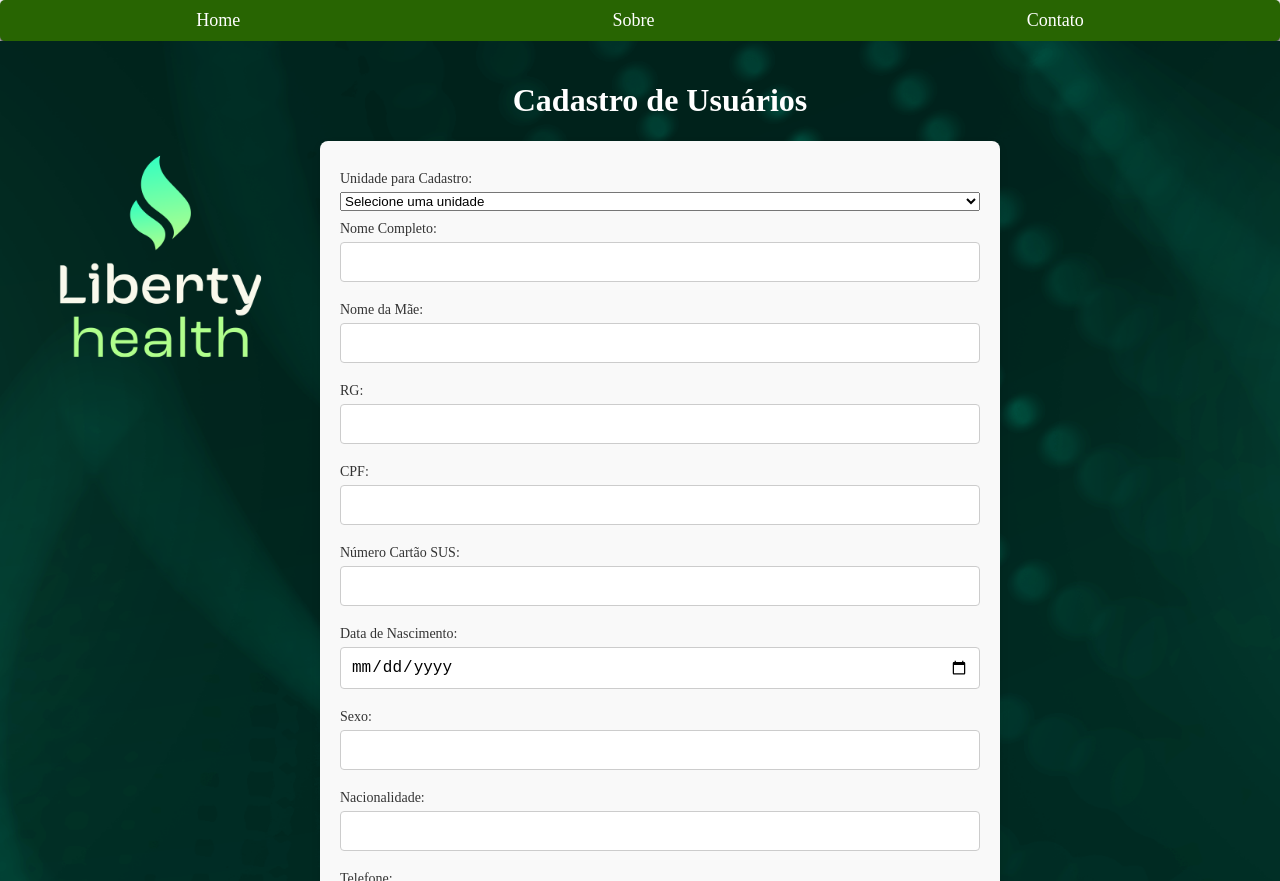
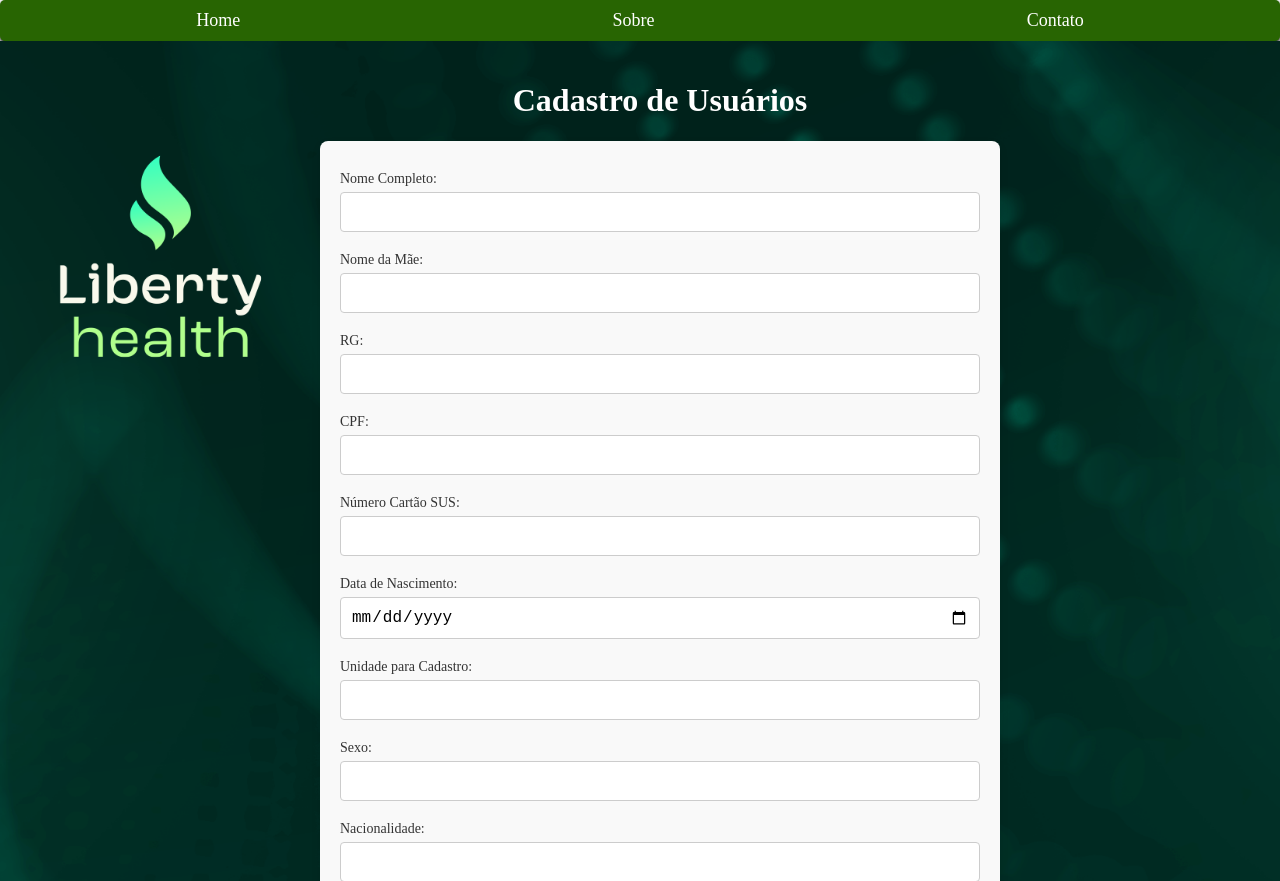
Before and after one commit to BrunoSouzaFarias/login-cadastro, a React (Create React App) app: page / in a window 1280 px wide. Shown: the top 881 px of the page. Built offline with nearby package versions, Linux system fonts and the light colour scheme.

Commit message:
Feat: Criação da exportação do cadastro como CSV

```diff
--- a/package.json
+++ b/package.json
@@ -8,6 +8,7 @@
     "@testing-library/user-event": "^13.5.0",
     "@vercel/speed-insights": "^1.0.12",
     "axios": "^1.7.7",
+    "papaparse": "^5.4.1",
     "react": "^18.3.1",
     "react-dom": "^18.3.1",
     "react-excel-renderer": "^1.1.0",
--- a/src/components/RegistrationForm/RegistrationForm.jsx
+++ b/src/components/RegistrationForm/RegistrationForm.jsx
@@ -1,6 +1,6 @@
-import React, { useState, useEffect } from "react";
+import React, { useState } from "react";
 import axios from "axios";
-import unidades from "../../unidades.json";
+import Papa from "papaparse"; // Importa a biblioteca para geração de CSV
 import "./RegistrationForm.css";
 
 function RegistrationForm() {
@@ -26,87 +26,82 @@ function RegistrationForm() {
     endDate: ""
   });
 
-  const [unidadesList, setUnidadesList] = useState([]);
-
-  useEffect(() => {
-    // Se estiver usando um arquivo JSON estático, você pode carregar diretamente.
-    // Caso contrário, você pode buscar da API.
-    setUnidadesList(unidades); // Para carregar a partir do arquivo JSON
-
-    // Se estiver usando uma API, substitua o código acima pelo seguinte:
-    /*
-    const fetchUnidades = async () => {
-      try {
-        const response = await axios.get("http://localhost:5000/api/unidades");
-        setUnidadesList(response.data);
-      } catch (error) {
-        console.error("Erro ao buscar as unidades", error);
-      }
-    };
-
-    fetchUnidades();
-    */
-  }, []);
-
   const handleChange = (e) => {
     setFormData({ ...formData, [e.target.name]: e.target.value });
   };
 
   const handleSubmit = (e) => {
     e.preventDefault();
+
+    // Envia os dados para o backend (API)
     axios.post("http://localhost:8000/register", formData)
       .then(response => console.log(response.data))
       .catch(error => console.error(error));
+
+    // Gera o CSV
+    generateCSV(formData);
+  };
+
+  const generateCSV = (data) => {
+    const csvData = [
+      ["Nome Completo", "Nome da Mãe", "RG", "CPF", "Cartão SUS", "Data de Nascimento", "Unidade", "Sexo", "Nacionalidade", "Telefone", "Email", "CEP", "Endereço", "Função", "Número Conselho", "Especialidade", "Data Inicial", "Registro Funcional", "Data Final"],
+      [data.fullName, data.motherName, data.rg, data.cpf, data.susCard, data.birthDate, data.unit, data.gender, data.nationality, data.phone, data.email, data.cep, data.address, data.role, data.councilNumber, data.specialty, data.startDate, data.jobRecord, data.endDate]
+    ];
+
+    const csv = Papa.unparse(csvData);
+
+
+    const blob = new Blob([csv], { type: "text/csv;charset=utf-8;" });
+    const url = URL.createObjectURL(blob);
+    const link = document.createElement("a");
+    link.setAttribute("href", url);
+    link.setAttribute("download", "cadastro_usuarios.csv");
+    link.style.visibility = "hidden";
+    document.body.appendChild(link);
+    link.click();
+    document.body.removeChild(link);
   };
 
   return (
     <form onSubmit={handleSubmit} className="registration-form">
+      <label>Nome Completo:</label>
+      <input type="text" name="fullName" onChange={handleChange} required />
+      <label>Nome da Mãe:</label>
+      <input type="text" name="motherName" onChange={handleChange} required />
+      <label>RG:</label>
+      <input type="text" name="rg" onChange={handleChange} required />
+      <label>CPF:</label>
+      <input type="text" name="cpf" onChange={handleChange} required />
+      <label>Número Cartão SUS:</label>
+      <input type="text" name="susCard" onChange={handleChange} required />
+      <label>Data de Nascimento:</label>
+      <input type="date" name="birthDate" onChange={handleChange} required />
       <label>Unidade para Cadastro:</label>
-      <select name="unit" value={formData.unit} onChange={handleChange} required>
-        <option value="">Selecione uma unidade</option>
-        {unidadesList.map((unidade) => (
-          <option key={unidade.id} value={unidade.id}>
-            {unidade.nome}
-          </option>
-        ))}
-      </select>
-
-      <label>Nome Completo:</label>
-      <input type="text" name="fullName" value={formData.fullName} onChange={handleChange} required />
-      <label>Nome da Mãe:</label>
-      <input type="text" name="motherName" value={formData.motherName} onChange={handleChange} required />
-      <label>RG:</label>
-      <input type="text" name="rg" value={formData.rg} onChange={handleChange} required />
-      <label>CPF:</label>
-      <input type="text" name="cpf" value={formData.cpf} onChange={handleChange} required />
-      <label>Número Cartão SUS:</label>
-      <input type="text" name="susCard" value={formData.susCard} onChange={handleChange} required />
-      <label>Data de Nascimento:</label>
-      <input type="date" name="birthDate" value={formData.birthDate} onChange={handleChange} required />
+      <input type="text" name="unit" onChange={handleChange} required />
       <label>Sexo:</label>
-      <input type="text" name="gender" value={formData.gender} onChange={handleChange} required />
+      <input type="text" name="gender" onChange={handleChange} required />
       <label>Nacionalidade:</label>
-      <input type="text" name="nationality" value={formData.nationality} onChange={handleChange} required />
+      <input type="text" name="nationality" onChange={handleChange} required />
       <label>Telefone:</label>
-      <input type="text" name="phone" value={formData.phone} onChange={handleChange} required />
+      <input type="text" name="phone" onChange={handleChange} required />
       <label>E-mail:</label>
-      <input type="email" name="email" value={formData.email} onChange={handleChange} required />
+      <input type="email" name="email" onChange={handleChange} required />
       <label>CEP:</label>
-      <input type="text" name="cep" value={formData.cep} onChange={handleChange} required />
+      <input type="text" name="cep" onChange={handleChange} required />
       <label>Endereço Residencial:</label>
-      <input type="text" name="address" value={formData.address} onChange={handleChange} required />
+      <input type="text" name="address" onChange={handleChange} required />
       <label>Função:</label>
-      <input type="text" name="role" value={formData.role} onChange={handleChange} required />
+      <input type="text" name="role" onChange={handleChange} required />
       <label>Número Conselho Profissional:</label>
-      <input type="text" name="councilNumber" value={formData.councilNumber} onChange={handleChange} required />
+      <input type="text" name="councilNumber" onChange={handleChange} required />
       <label>Especialidade:</label>
-      <input type="text" name="specialty" value={formData.specialty} onChange={handleChange} required />
+      <input type="text" name="specialty" onChange={handleChange} required />
       <label>Data Inicial do Curso:</label>
-      <input type="date" name="startDate" value={formData.startDate} onChange={handleChange} required />
+      <input type="date" name="startDate" onChange={handleChange} required />
       <label>Registro Funcional:</label>
-      <input type="text" name="jobRecord" value={formData.jobRecord} onChange={handleChange} required />
+      <input type="text" name="jobRecord" onChange={handleChange} required />
       <label>Data Final do Curso:</label>
-      <input type="date" name="endDate" value={formData.endDate} onChange={handleChange} required />
+      <input type="date" name="endDate" onChange={handleChange} required />
       <button type="submit" className="submit-button">Cadastrar</button>
     </form>
   );
```
Also changed, not shown: 1 other file (tests, documents, lock files or other folders).
